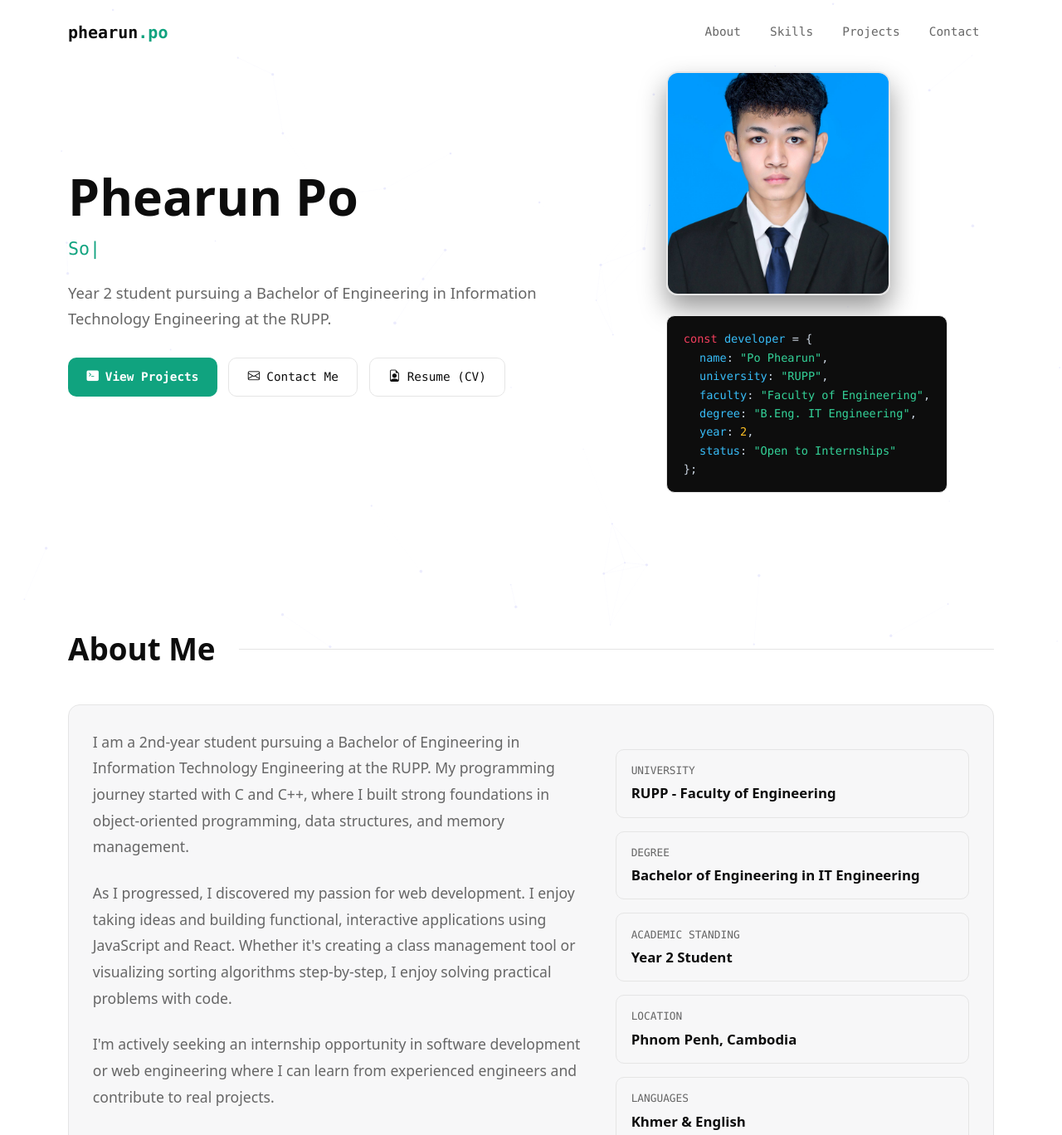
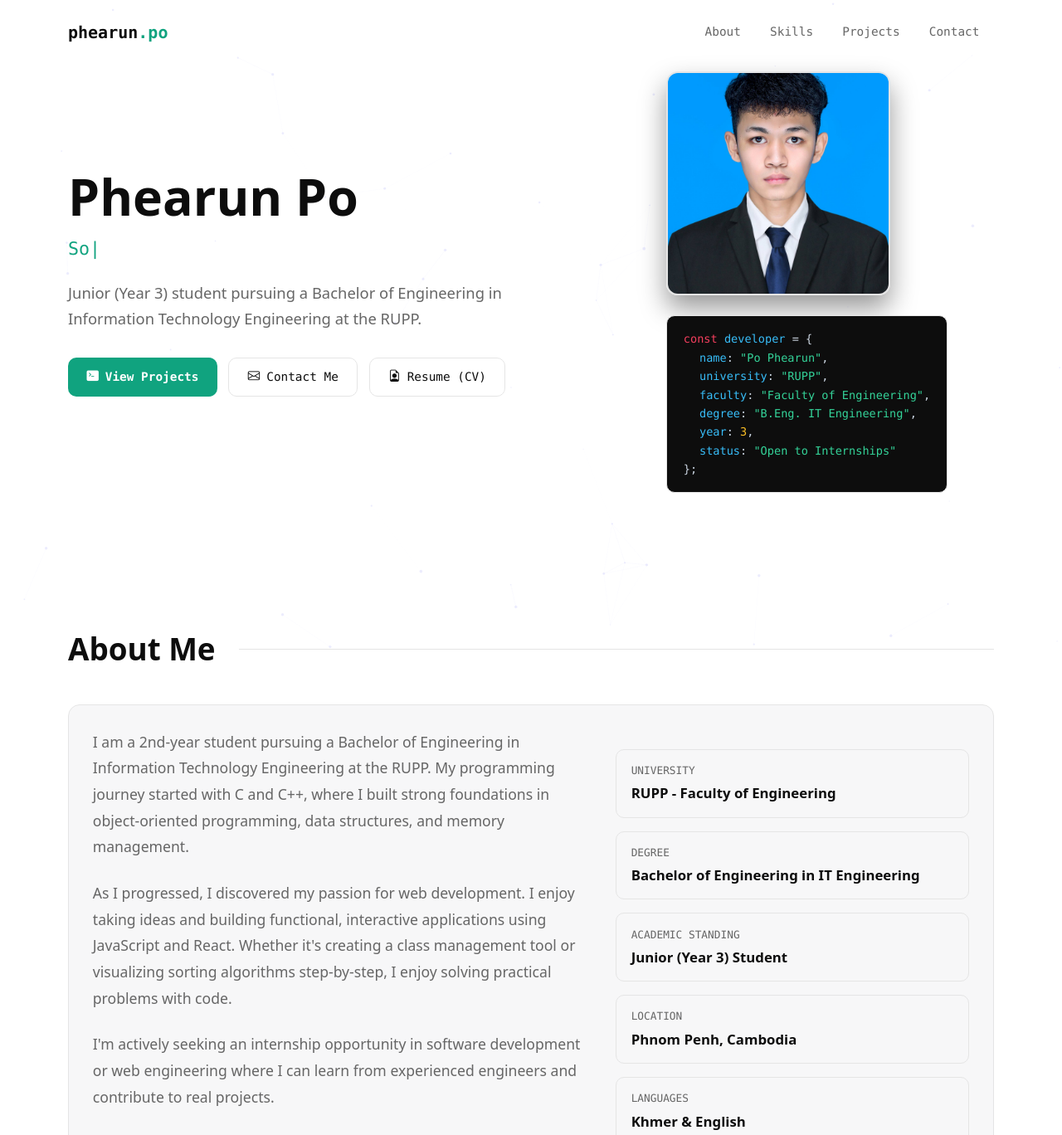
Before and after one commit to therealphearunpo/My-portfolio, a React (Vite) app: page / in a window 1280 px wide. Shown: the top 1368 px of the page at 83% size. Built offline with nearby package versions, Linux system fonts and the light colour scheme.

Commit message:
Update student year to Junior (Year 3)

```diff
--- a/index.html
+++ b/index.html
@@ -5,7 +5,7 @@
     <link rel="icon" type="image/svg+xml" href="/favicon.svg" />
     <meta name="viewport" content="width=device-width, initial-scale=1.0" />
     <title>Po Phearun | IT Engineering Student Portfolio</title>
-    <meta name="description" content="Portfolio of Po Phearun, Year 2 IT Engineering student at RUPP. Passionate about web development, JavaScript, React, and software engineering." />
+    <meta name="description" content="Portfolio of Po Phearun, Year 3 (Junior) IT Engineering student at RUPP. Passionate about web development, JavaScript, React, and software engineering." />
     <meta name="keywords" content="Po Phearun, Phearun, RUPP, IT Engineering, Web Developer, Portfolio, React, JavaScript" />
     <meta name="author" content="Po Phearun" />
 
--- a/public/my_cv.html
+++ b/public/my_cv.html
@@ -127,7 +127,7 @@
     <section>
       <h2>Summary</h2>
       <p style="color: var(--text-muted);">
-        Year 2 student pursuing a Bachelor of Engineering in Information Technology Engineering at the Royal University of Phnom Penh (RUPP). Skilled in C, C++, JavaScript, HTML5, CSS3, and React. Passionate about software engineering, building practical web applications, and algorithm design. Seeking software engineering internship opportunities.
+        Junior (Year 3) student pursuing a Bachelor of Engineering in Information Technology Engineering at the Royal University of Phnom Penh (RUPP). Skilled in C, C++, JavaScript, HTML5, CSS3, and React. Passionate about software engineering, building practical web applications, and algorithm design. Seeking software engineering internship opportunities.
       </p>
     </section>
 
@@ -138,7 +138,7 @@
           <span>Bachelor of Engineering in Information Technology</span>
           <span class="date">Jan 2025 - Present</span>
         </div>
-        <div class="institution">Royal University of Phnom Penh (RUPP) - Year 2</div>
+        <div class="institution">Royal University of Phnom Penh (RUPP) - Year 3 (Junior)</div>
       </div>
 
       <div class="item">
--- a/src/components/About.jsx
+++ b/src/components/About.jsx
@@ -40,7 +40,7 @@ function About() {
 
                 <div className="fact-item">
                   <div className="fact-label">Academic Standing</div>
-                  <div className="fact-value">Year 2 Student</div>
+                  <div className="fact-value">Junior (Year 3) Student</div>
                 </div>
 
                 <div className="fact-item">
--- a/src/components/Hero.jsx
+++ b/src/components/Hero.jsx
@@ -40,7 +40,7 @@ function Hero() {
             </div>
 
             <p className="hero-bio">
-              Year 2 student pursuing a Bachelor of Engineering in Information Technology Engineering at the RUPP.
+              Junior (Year 3) student pursuing a Bachelor of Engineering in Information Technology Engineering at the RUPP.
             </p>
 
             <div className="hero-actions">
@@ -77,7 +77,7 @@ function Hero() {
                     <span className="prop">degree</span>: <span className="str">"B.Eng. IT Engineering"</span>,
                   </div>
                   <div style={{ paddingLeft: '1.2rem' }}>
-                    <span className="prop">year</span>: <span className="num">2</span>,
+                    <span className="prop">year</span>: <span className="num">3</span>,
                   </div>
                   <div style={{ paddingLeft: '1.2rem' }}>
                     <span className="prop">status</span>: <span className="str">"Open to Internships"</span>
```
